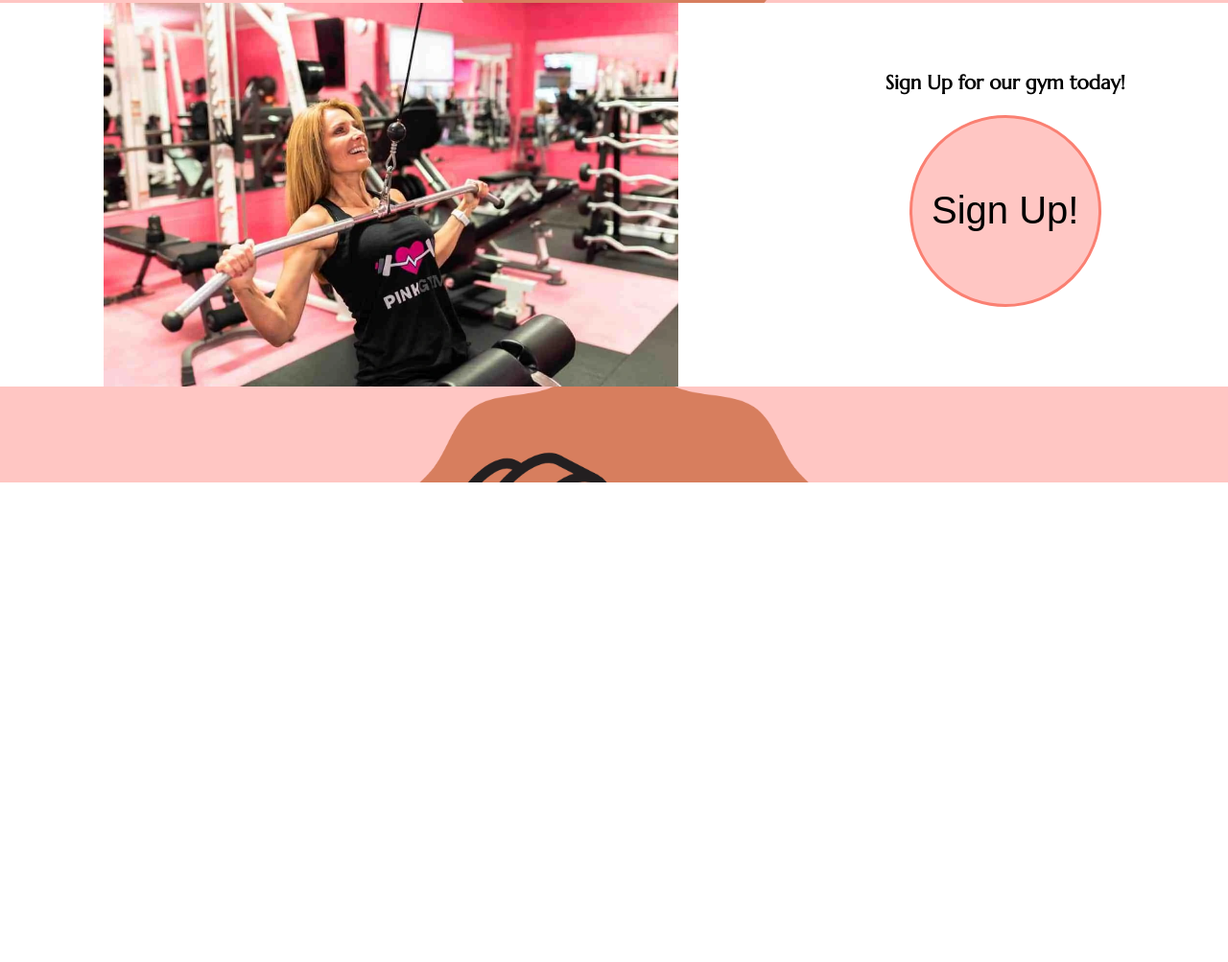
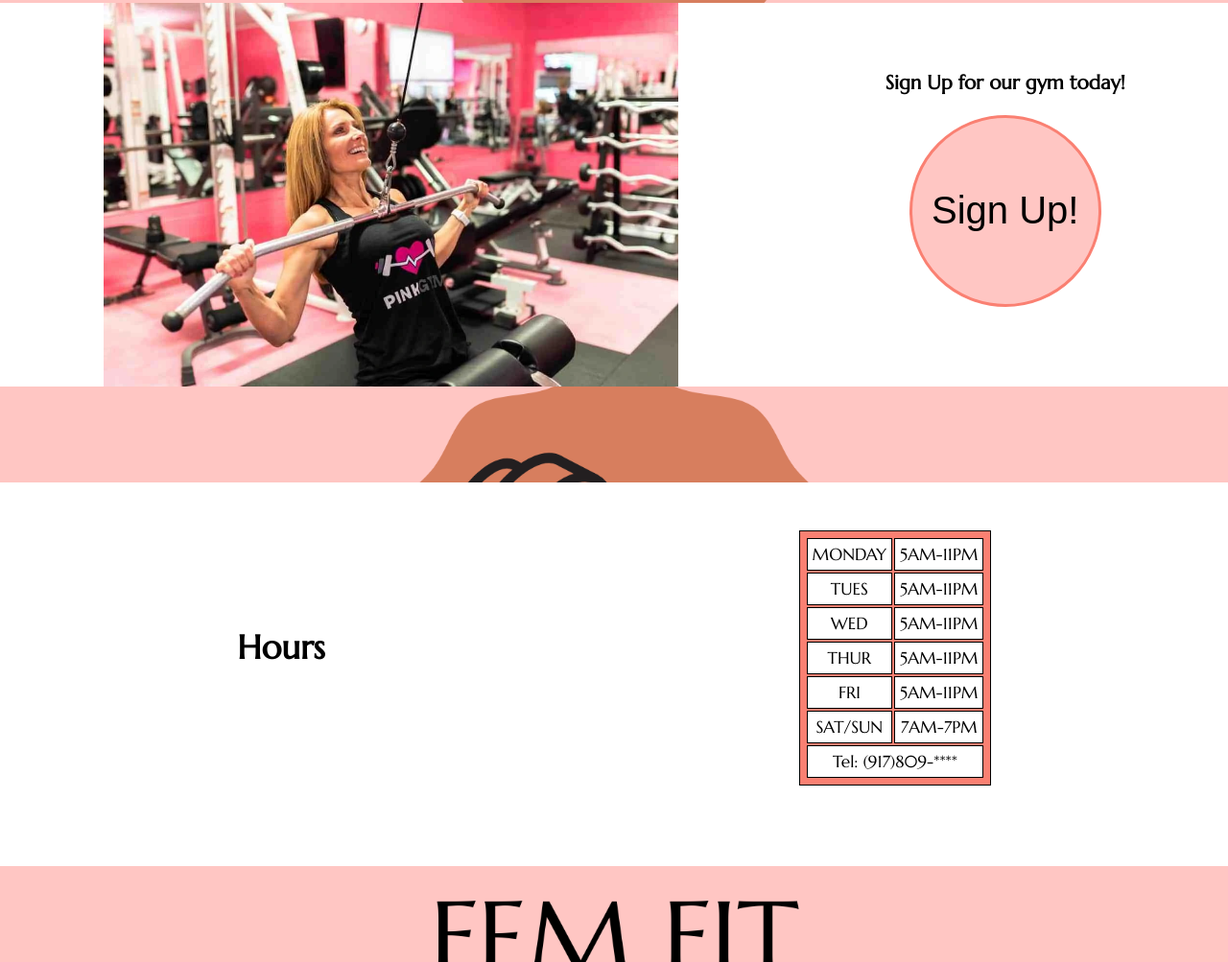
Before and after one commit to avongalie/Fem-FIt, a plain HTML site: page index.html in a window 1280 px wide. Shown: the part 1301-2304 px from the top of the page at 96% size. Before the commit the page ends 1804 px from the top, so only its background shows below. Drawn offline with nearby package versions, Linux system fonts and the light colour scheme.

Commit message:
added hours

```diff
--- a/index.html
+++ b/index.html
@@ -45,6 +45,40 @@
         <button onClick="signUpClick()" id="sign-up-button">Sign Up!</button>
       </div>
     </div>
+    <div class="index-block">
+      <h1 id="hours">Hours</h1>
+      <div>
+        <table>
+          <tr>
+            <td>MONDAY</td>
+            <td>5AM-11PM</td>
+          </tr>
+          <tr>
+            <td>TUES</td>
+            <td>5AM-11PM</td>
+          </tr>
+          <tr>
+            <td>WED</td>
+            <td>5AM-11PM</td>
+          </tr>
+          <tr>
+            <td>THUR</td>
+            <td>5AM-11PM</td>
+          </tr>
+          <tr>
+            <td>FRI</td>
+            <td>5AM-11PM</td>
+          </tr>
+          <tr>
+            <td>SAT/SUN</td>
+            <td>7AM-7PM</td>
+          </tr>
+          <tr>
+            <td colspan="2">Tel: (917)809-****</td>
+          </tr>
+        </table>
+      </div>
+    </div>
   </main>
   <div id="overlay"></div>
   <div id="log-in">
--- a/styles.css
+++ b/styles.css
@@ -32,7 +32,23 @@ nav {
   color: white;
   cursor: pointer;
 }
+table{
+  margin: 0 auto;
+  margin-top: 50px;
+  border: 1px solid black;
+  background-color: salmon;
+  padding: 5px;
+  float: right;
+}
+td{
+  border: 1px solid black;
+  background-color: white;
+  padding: 5px;
+}
 
+#hours{
+  margin-top: 150px;
+}
 
 main {
   /* margin-top: 100vh; */
@@ -64,6 +80,8 @@ main {
   margin-bottom: 100px;
   /* has to be a better way to fix margin issue */
 }
+
+
 
 #sign-up{
   padding-top: 20px;
@@ -159,6 +177,14 @@ main {
 #gallery-title{
   margin-top: 60px;
   text-align: center;
+}
+
+#for-scroll{
+  position: absolute;
+  top: 93vh;
+  width: 100vw;
+  height: 5px;
+  /* background-color: white; */
 }
 
 @media only screen and (max-width: 980px){
```
